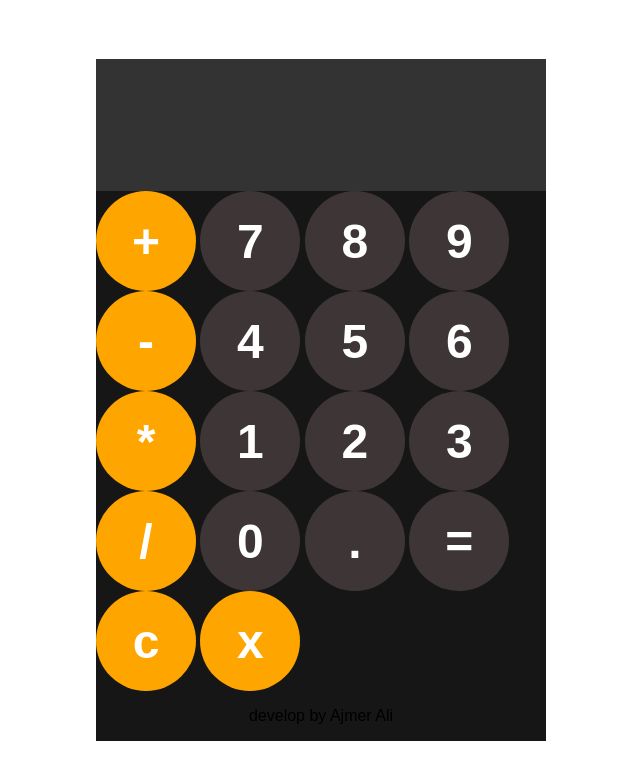
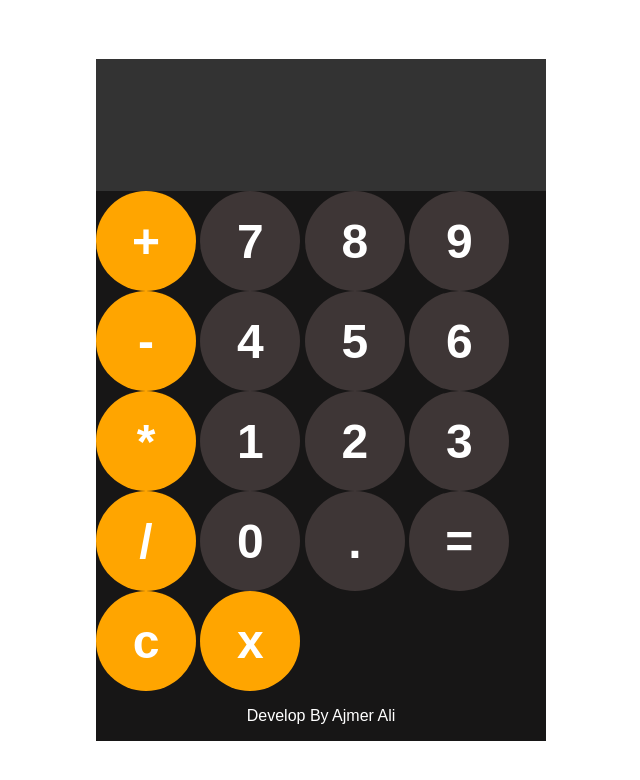
Before and after one commit to AJMERALI12/Calculator-, a plain HTML site: page index.html in a window 1280 px wide. Shown: the whole page, without its empty margins (319-959 px from the left). Drawn offline with Linux system fonts and the light colour scheme.

Commit message:
update the file

```diff
--- a/index.html
+++ b/index.html
@@ -28,7 +28,9 @@
         <button onclick="calculate()">=</button>
         <button onclick="clearDisplay()" class="operator-btn">c</button>
          <button onclick="backspace()" class="operator-btn">x</button>
-         <p align="center">develop by Ajmer Ali</p>
+         <div class="content">
+            <p align="center">Develop By Ajmer Ali</p>
+         </div>
 
 
     </div>
--- a/style.css
+++ b/style.css
@@ -39,13 +39,20 @@ button{
 }
 button:hover{
     background-color: rgb(113, 112, 112);
+    animation: 1s;
 }
 .operator-btn{
     background-color: orange;
 }
 .operator-btn:hover{
     background-color: yellowgreen;
+    animation: 1s;
 }
 .operator-btn:active{
     background-color: hsl(35,100%,75%);
 }
+.content{
+    justify-content: center;
+    color: white;
+    font-size: medium;
+}
```
